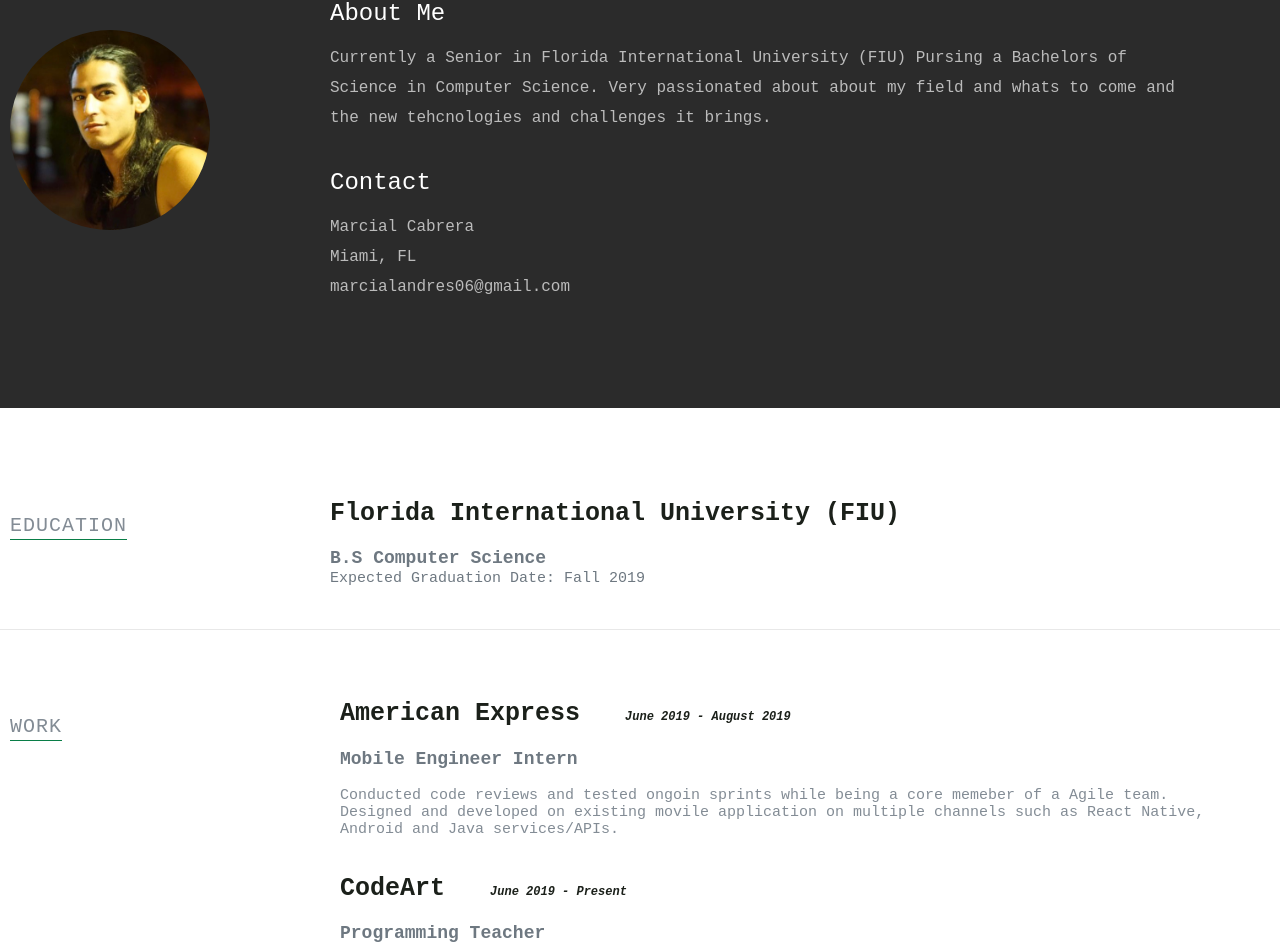
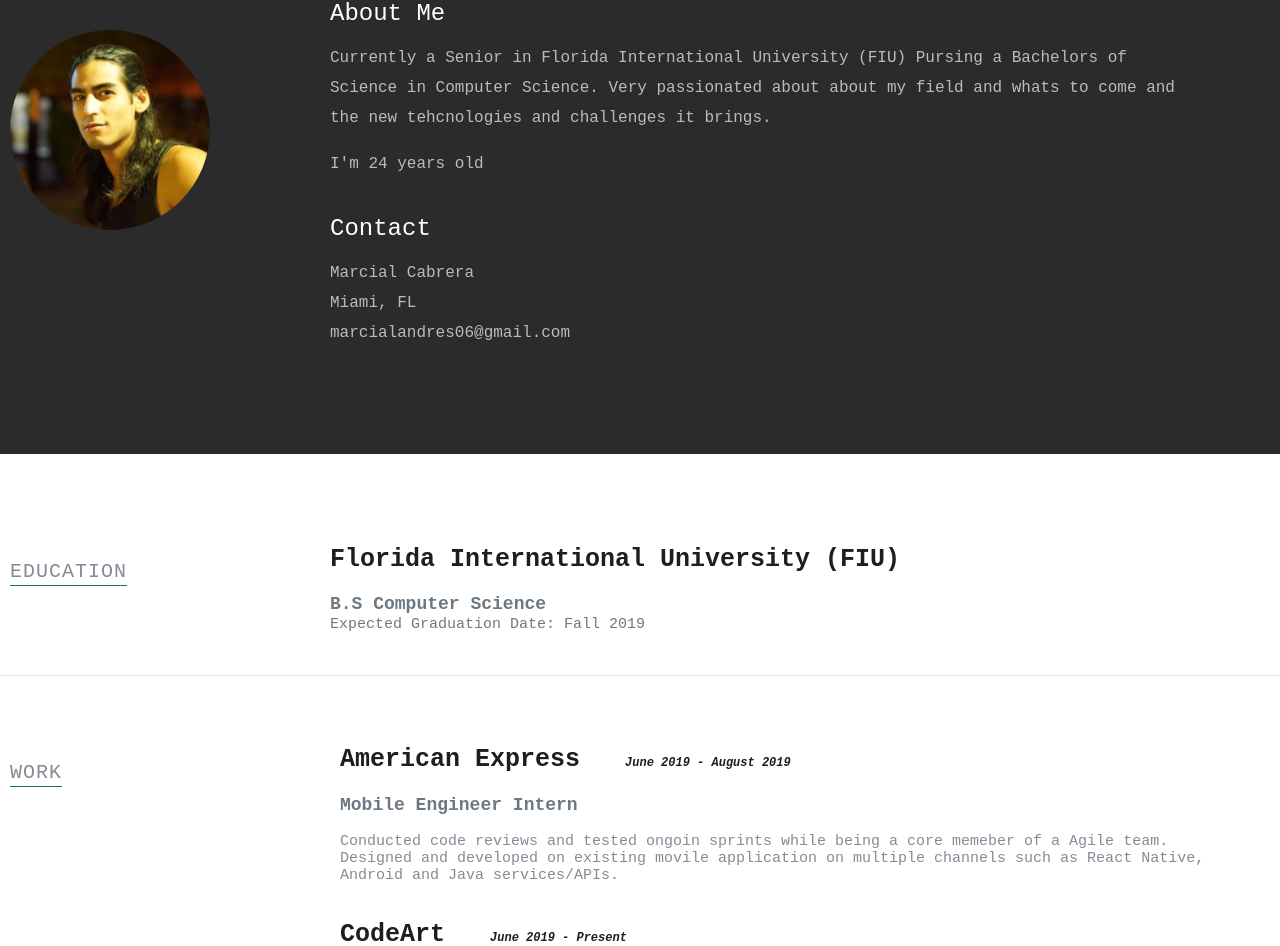
Before and after one commit to marcialc/MCPortafolio, a React (Create React App) app: page / in a window 1280 px wide. Shown: the part 810-1756 px from the top of the page. Built offline with nearby package versions, Linux system fonts and the light colour scheme; a web font is replaced by a local one.

Commit message:
added age method

```diff
--- a/src/screens/About.js
+++ b/src/screens/About.js
@@ -16,7 +16,7 @@ export default class About extends Component {
           <div className="nine columns main-col">
             <h2>About Me</h2>
             <p>Currently a Senior in Florida International University (FIU) Pursing a Bachelors of Science in Computer Science. Very passionated about about my field and whats to come and the new tehcnologies and challenges it brings.</p>
-
+            <p>I'm {age(1995, 2019)} years old</p>
             <div className="row">
               <div className="columns contact-details">
                 <h2>Contact</h2>
```
